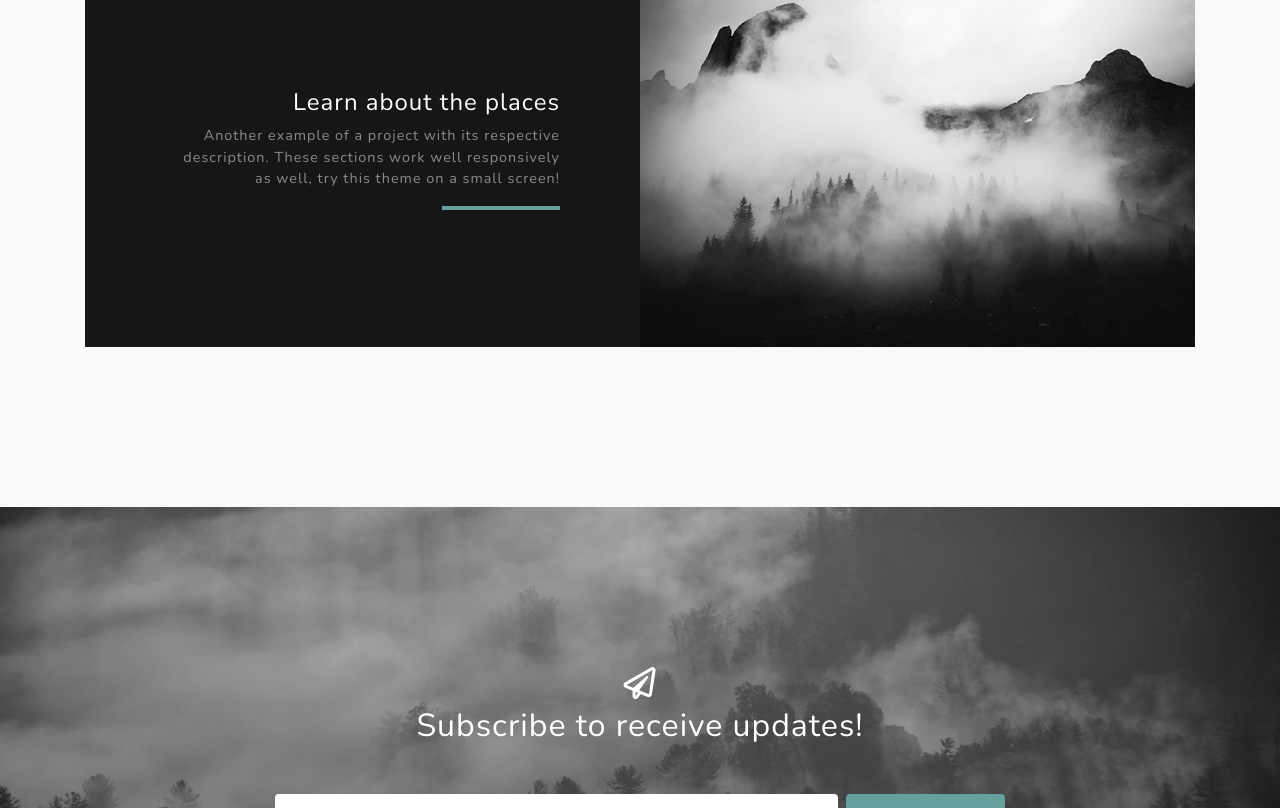
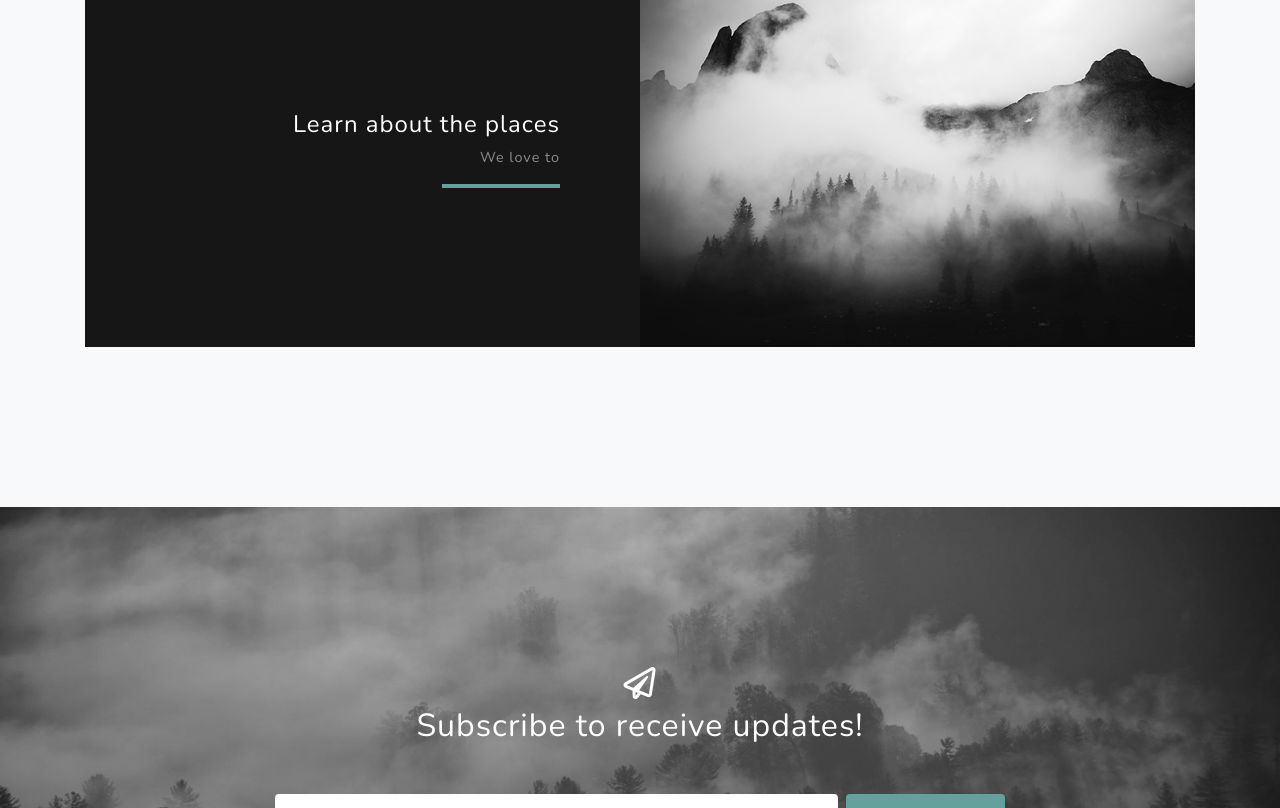
Before and after one commit to stackbit-projects/magenta-lettuce-82055, a Gatsby site: page / in a window 1280 px wide. Shown: the part 2580-3388 px from the top of the page. Built offline with nearby package versions, Linux system fonts and the light colour scheme; Gatsby itself is replaced by a stand-in of ours.

Commit message:
index.js: updated Paragraph in div

```diff
--- a/src/pages/index.js
+++ b/src/pages/index.js
@@ -97,9 +97,7 @@ const IndexPage = () => (
                 <div className="project-text w-100 my-auto text-center text-lg-right">
                   <h4 className="text-white">Learn about the places</h4>
                   <p className="mb-0 text-white-50">
-                    Another example of a project with its respective
-                    description. These sections work well responsively as well,
-                    try this theme on a small screen!
+                    We love to
                   </p>
                   <hr className="d-none d-lg-block mb-0 mr-0" />
                 </div>
```
